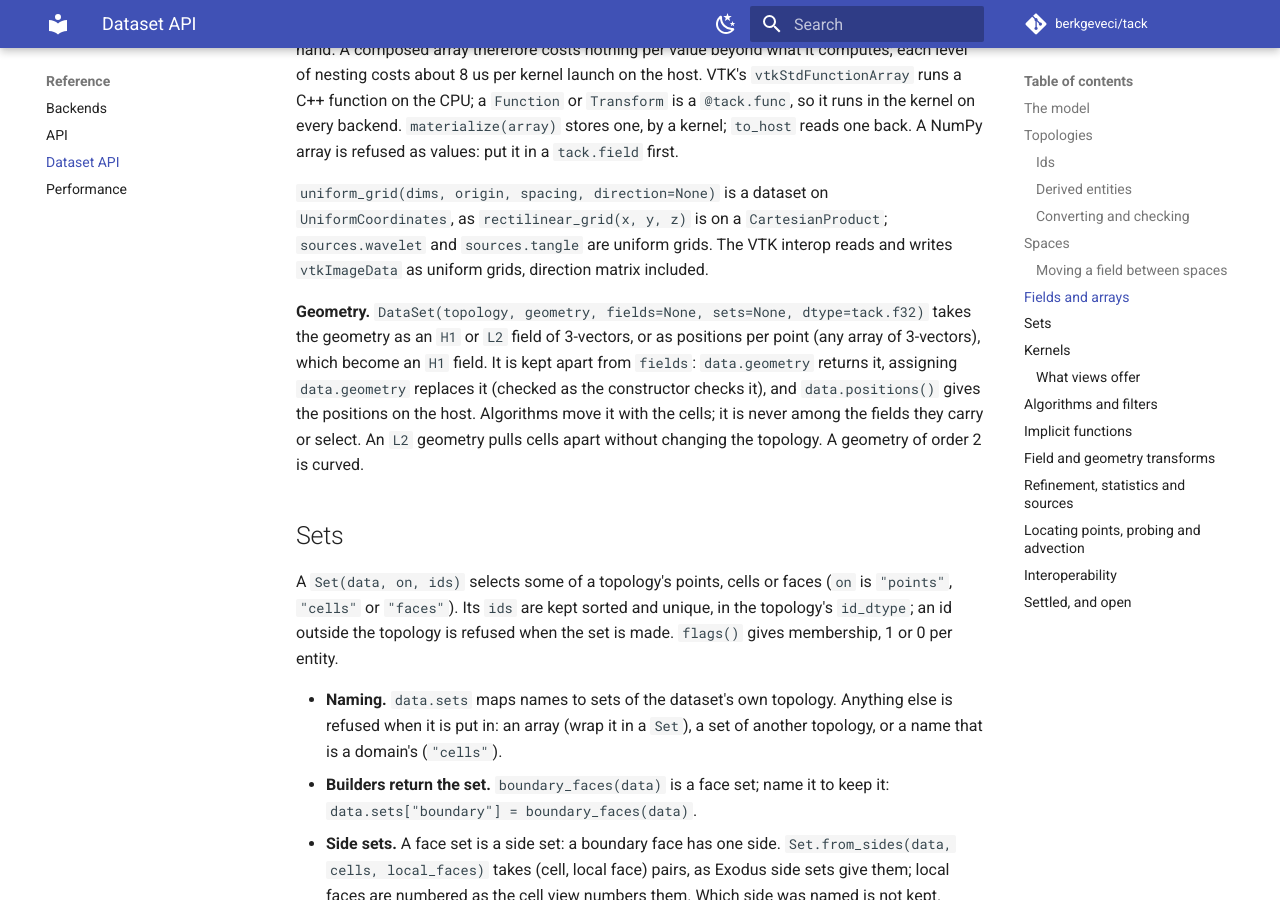
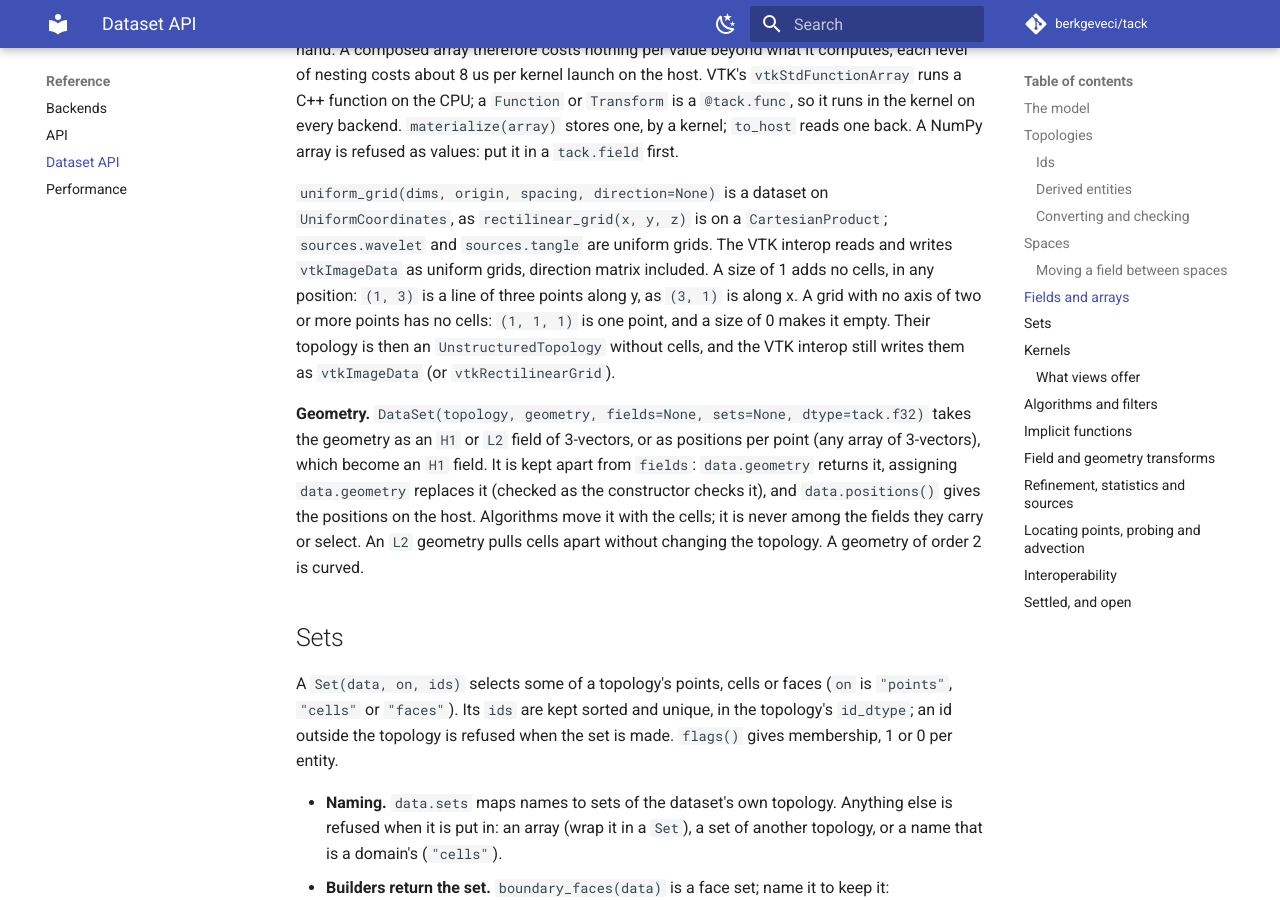
Before and after one commit to berkgeveci/tack, an MkDocs documentation site: the page built from docs/reference/dataset-api.md, in a window 1280 px wide and 900 px high, scrolled down 6729 px. Built offline with MkDocs 1.6.1 and Material for MkDocs 9.7.7, drawn with Linux system fonts in a browser that asks for light colours; comment, search, counter and statistics services are not loaded.

Commit message:
Document grids of size 1 and 0, and record the degenerate-input fixes

```diff
--- a/docs/reference/dataset-api.md
+++ b/docs/reference/dataset-api.md
@@ -228,7 +228,12 @@ NumPy array is refused as values: put it in a `tack.field` first.
 `UniformCoordinates`, as `rectilinear_grid(x, y, z)` is on a
 `CartesianProduct`; `sources.wavelet` and `sources.tangle` are uniform
 grids. The VTK interop reads and writes `vtkImageData` as uniform grids,
-direction matrix included.
+direction matrix included. A size of 1 adds no cells, in any position:
+`(1, 3)` is a line of three points along y, as `(3, 1)` is along x. A grid
+with no axis of two or more points has no cells: `(1, 1, 1)` is one point,
+and a size of 0 makes it empty. Their topology is then an
+`UnstructuredTopology` without cells, and the VTK interop still writes them
+as `vtkImageData` (or `vtkRectilinearGrid`).
 
 **Geometry.** `DataSet(topology, geometry, fields=None, sets=None,
 dtype=tack.f32)` takes the geometry as an `H1` or `L2` field of 3-vectors,
```
Also changed, not shown: CHANGELOG.md (+26 -0 lines).
